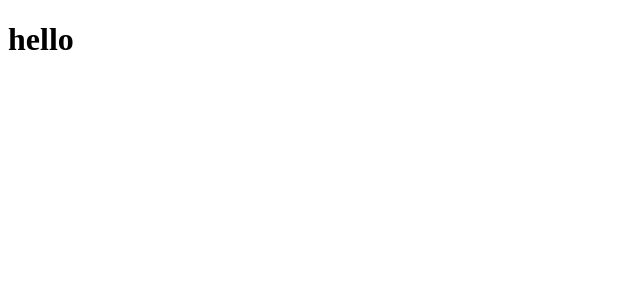
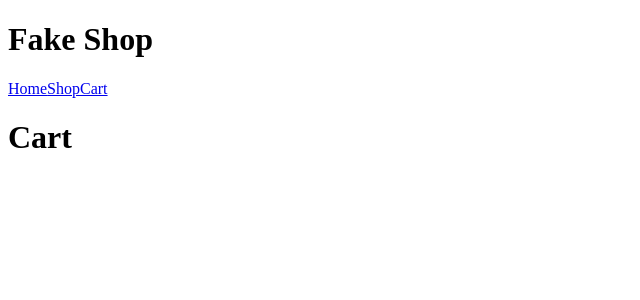
Before and after one commit to Jestim/shopping-cart, a React (Create React App) app: page /cart in a window 1280 px wide. Shown: the top 300 px of the page, without its empty margins (0-640 px from the left). Built offline with nearby package versions, Linux system fonts and the light colour scheme.

Commit message:
Routes and links added and page components created

```diff
--- a/public/index.html
+++ b/public/index.html
@@ -1,14 +1,12 @@
 <!DOCTYPE html>
 <html lang="en">
-  <head>
+
+<head>
     <meta charset="utf-8" />
     <link rel="icon" href="%PUBLIC_URL%/favicon.ico" />
     <meta name="viewport" content="width=device-width, initial-scale=1" />
     <meta name="theme-color" content="#000000" />
-    <meta
-      name="description"
-      content="Web site created using create-react-app"
-    />
+    <meta name="description" content="Web site created using create-react-app" />
     <link rel="apple-touch-icon" href="%PUBLIC_URL%/logo192.png" />
     <!--
       manifest.json provides metadata used when your web app is installed on a
@@ -24,9 +22,10 @@
       work correctly both with client-side routing and a non-root public URL.
       Learn how to configure a non-root public URL by running `npm run build`.
     -->
-    <title>React App</title>
-  </head>
-  <body>
+    <title>Fake Shop</title>
+</head>
+
+<body>
     <noscript>You need to enable JavaScript to run this app.</noscript>
     <div id="root"></div>
     <!--
@@ -39,5 +38,6 @@
       To begin the development, run `npm start` or `yarn start`.
       To create a production bundle, use `npm run build` or `yarn build`.
     -->
-  </body>
+</body>
+
 </html>
--- a/src/components/App.jsx
+++ b/src/components/App.jsx
@@ -1,7 +1,14 @@
+import { BrowserRouter } from 'react-router-dom';
+import Header from './header/Header';
+import RouteSwitch from './RouteSwitch';
+
 function App() {
   return (
     <div>
-      <h1>hello</h1>
+      <BrowserRouter>
+        <Header />
+        <RouteSwitch />
+      </BrowserRouter>
     </div>
   );
 }
--- /dev/null
+++ b/src/components/Cart/Cart.jsx
@@ -0,0 +1,9 @@
+function Cart() {
+  return (
+    <div className="cart">
+      <h1>Cart</h1>
+    </div>
+  );
+}
+
+export default Cart;
--- /dev/null
+++ b/src/components/Home/Home.jsx
@@ -0,0 +1,9 @@
+function Home() {
+  return (
+    <div className="home">
+      <h1>Home</h1>
+    </div>
+  );
+}
+
+export default Home;
--- /dev/null
+++ b/src/components/RouteSwitch.jsx
@@ -0,0 +1,18 @@
+import { Routes, Route } from 'react-router-dom';
+import Home from './Home/Home';
+import Shop from './Shop/Shop';
+import Cart from './Cart/Cart';
+
+function RouteSwitch() {
+  return (
+    <div>
+      <Routes>
+        <Route path="/" element={<Home />} />
+        <Route path="/shop" element={<Shop />} />
+        <Route path="/cart" element={<Cart />} />
+      </Routes>
+    </div>
+  );
+}
+
+export default RouteSwitch;
--- /dev/null
+++ b/src/components/Shop/Shop.jsx
@@ -0,0 +1,9 @@
+function Shop() {
+  return (
+    <div className="shop">
+      <h1>Shop</h1>
+    </div>
+  );
+}
+
+export default Shop;
--- /dev/null
+++ b/src/components/header/Header.jsx
@@ -0,0 +1,18 @@
+import { Link } from 'react-router-dom';
+
+function Header() {
+  return (
+    <div className="header">
+      <div className="header-left">
+        <h1 className="header-text">Fake Shop</h1>
+        <nav className="header-links">
+          <Link to="/">Home</Link>
+          <Link to="/shop">Shop</Link>
+          <Link to="/cart">Cart</Link>
+        </nav>
+      </div>
+    </div>
+  );
+}
+
+export default Header;
--- a/src/index.jsx
+++ b/src/index.jsx
@@ -1,7 +1,6 @@
 import React from 'react';
 import ReactDOM from 'react-dom';
 import App from './components/App';
-import './styles/index.css';
 
 ReactDOM.render(
   <React.StrictMode>
```
Also changed, not shown: src/styles/index.css (deleted), 1 other file (tests, documents, lock files or other folders).
